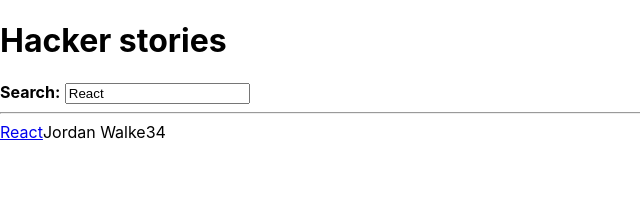
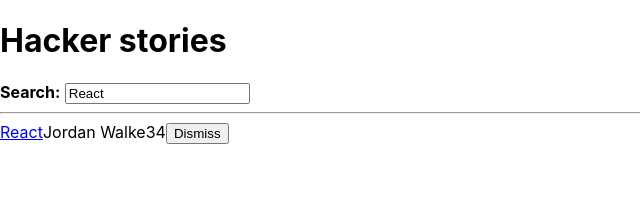
Before and after one commit to IO89/React-HN, a React (Create React App) app: page / in a window 1280 px wide. Shown: the top 212 px of the page, without its empty margins (0-640 px from the left). Built offline with nearby package versions, Linux system fonts and the light colour scheme.

Commit message:
next:async data

```diff
--- a/src/App.tsx
+++ b/src/App.tsx
@@ -10,13 +10,13 @@ type Story = {
   objectID: number;
 };
 
-type ListProps = {
-  list: Story[];
+type ItemProps = {
+  item: Story;
+  onRemoveItem: (item: Story) => void;
 };
 
-const List = (props: ListProps) => (
-  <>
-    {props.list.map((item) => (
+const Item = ({ item, onRemoveItem }: ItemProps) => {
+  return (
     <div key={item.objectID}>
       <span>
         <a href={item.url}>{item.title}</a>
@@ -24,7 +24,24 @@ const List = (props: ListProps) => (
       <span>{item.author}</span>
       <span>{item.num_comments}</span>
       <span>{item.points}</span>
+      <span>
+        <button type="button" onClick={() => onRemoveItem(item)}>
+          Dismiss
+        </button>
+      </span>
     </div>
+  );
+};
+
+type ListProps = {
+  list: Story[];
+  onRemoveItem: (item: Story) => void;
+};
+
+const List = ({ list, onRemoveItem }: ListProps) => (
+  <>
+    {list.map((item) => (
+      <Item key={item.objectID} item={item} onRemoveItem={onRemoveItem} />
     ))}
   </>
 );
@@ -68,8 +85,7 @@ const usePersistanceState = (
   return [value, setValue];
 };
 
-const App = () => {
-  const stories = [
+const initialStories = [
   {
     title: "React",
     url: "https://reactjs.org/",
@@ -88,10 +104,21 @@ const App = () => {
   },
 ];
 
+const App = () => {
   const [searchTerm, setSearchTerm] = usePersistanceState("search", "React");
+
+  const [stories, setStories] = useState(initialStories);
 
   const handleSearch = (e: React.ChangeEvent<HTMLInputElement>) => {
     setSearchTerm(e.target.value);
+  };
+
+  const handleRemoveStory = (item: Story) => {
+    const newStories = stories.filter(
+      (story) => item.objectID !== story.objectID
+    );
+
+    setStories(newStories);
   };
 
   const searchedStories = stories.filter((story) =>
@@ -113,7 +140,7 @@ const App = () => {
 
       <hr />
 
-      <List list={searchedStories} />
+      <List list={searchedStories} onRemoveItem={handleRemoveStory} />
     </>
   );
 };
```
Lines whose indentation alone changed are shown as unchanged.
